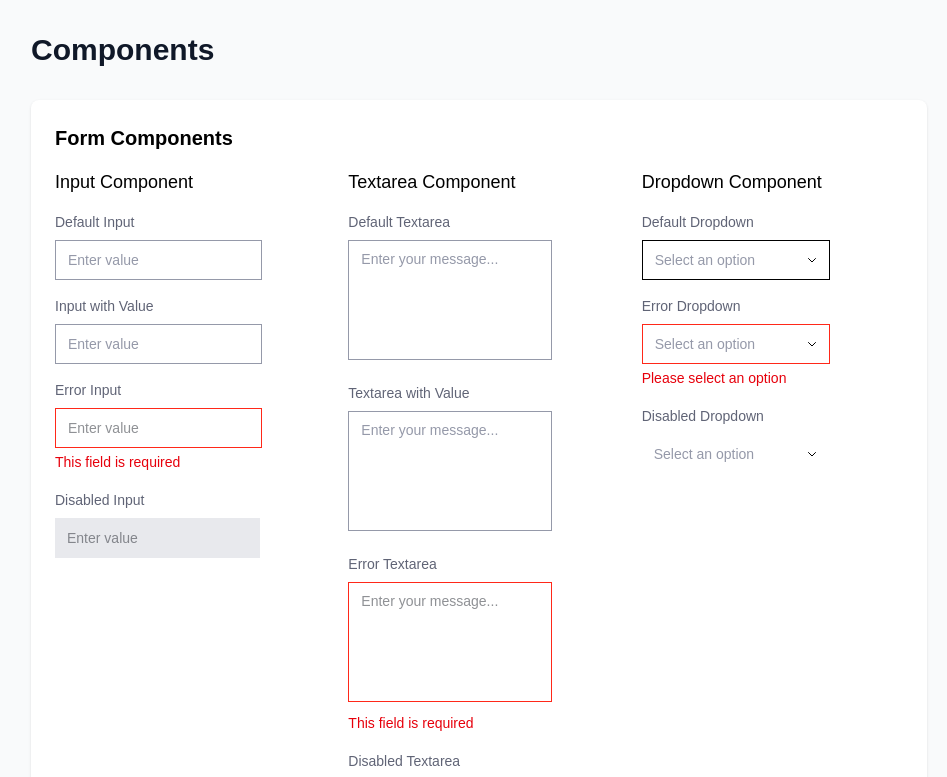
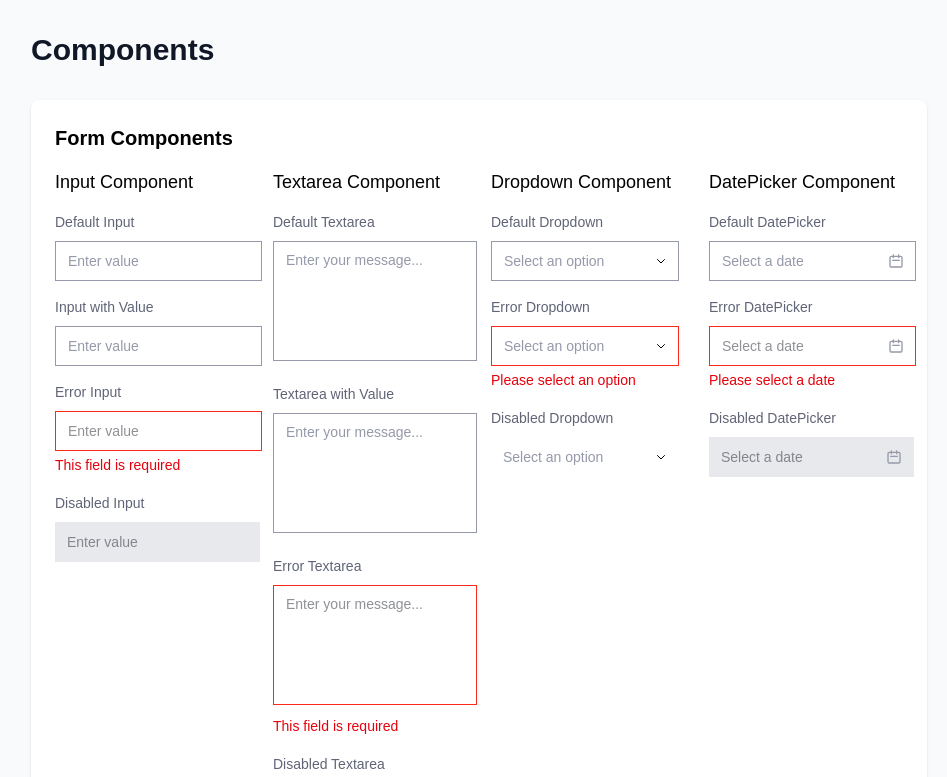
Before and after one commit to joseabril25/quashed-fe-test, a React (Vite) app: page / in a window 1280 px wide. Shown: the top 777 px of the page, without its empty margins (161-1108 px from the left). Built offline with nearby package versions, Linux system fonts and the light colour scheme.

Commit message:
chore: created date picker and installed react-datepicker, customized react-datepicker

```diff
--- a/package.json
+++ b/package.json
@@ -12,7 +12,9 @@
   "dependencies": {
     "@reduxjs/toolkit": "^2.8.2",
     "@tailwindcss/vite": "^4.1.11",
+    "@types/react-datepicker": "^7.0.0",
     "react": "^19.1.0",
+    "react-datepicker": "^8.4.0",
     "react-dom": "^19.1.0",
     "react-redux": "^9.2.0",
     "tailwindcss": "^4.1.11"
--- a/src/App.tsx
+++ b/src/App.tsx
@@ -5,11 +5,13 @@ import { Button } from './components/ui/Button'
 import { Chip } from './components/ui/Chip'
 import { Dropdown } from './components/ui/Dropdown'
 import { TexAarea } from './components/ui/TextArea'
+import { DatePicker } from './components/ui/DatePicker'
 
 function App() {
   const [inputValue, setInputValue] = useState('')
   const [textareaValue, setTextareaValue] = useState('')
   const [dropdownValue, setDropdownValue] = useState('')
+  const [dateValue, setDateValue] = useState<Date | null>(null)
 
   const dropdownOptions = [
     { value: 'option1', label: 'Option 1' },
@@ -26,7 +28,7 @@ function App() {
         {/* Form Component Examples */}
         <div className="bg-white p-6 rounded-lg shadow">
           <h2 className="text-xl font-semibold mb-4">Form Components</h2>
-          <div className="grid grid-cols-3 gap-8">
+          <div className="grid grid-cols-4 gap-6">
             {/* Input Examples */}
             <div>
               <h3 className="text-lg font-medium mb-4">Input Component</h3>
@@ -125,6 +127,38 @@ function App() {
                 </div>
               </div>
             </div>
+
+            {/* DatePicker Examples */}
+            <div>
+              <h3 className="text-lg font-medium mb-4">DatePicker Component</h3>
+              <div className="space-y-4">
+                <div>
+                  <DatePicker
+                    label="Default DatePicker"
+                    value={dateValue}
+                    onChange={setDateValue}
+                    placeholder="Select a date"
+                  />
+                </div>
+
+                <div>
+                  <DatePicker
+                    label="Error DatePicker"
+                    error
+                    errorMessage="Please select a date"
+                    placeholder="Select a date"
+                  />
+                </div>
+
+                <div>
+                  <DatePicker
+                    label="Disabled DatePicker"
+                    disabled
+                    placeholder="Select a date"
+                  />
+                </div>
+              </div>
+            </div>
           </div>
         </div>
 
--- /dev/null
+++ b/src/components/ui/DatePicker.tsx
@@ -0,0 +1,80 @@
+import { forwardRef } from 'react';
+import ReactDatePicker from 'react-datepicker';
+import { getFormStateStyles, getFormState } from '../../utils/formStyles';
+import "react-datepicker/dist/react-datepicker.css";
+
+interface DatePickerProps {
+  label: string;
+  value?: Date | null;
+  onChange?: (date: Date | null) => void;
+  placeholder?: string;
+  error?: boolean;
+  errorMessage?: string;
+  disabled?: boolean;
+  dateFormat?: string;
+}
+
+export const DatePicker = ({
+  label,
+  value,
+  onChange,
+  placeholder = "Select a date",
+  error,
+  errorMessage,
+  disabled,
+  dateFormat = "MM/dd/yyyy"
+}: DatePickerProps) => {
+  const stateStyles = getFormStateStyles();
+  const currentState = getFormState(disabled, error);
+
+  // Custom input component that matches our form style
+  const CustomInput = forwardRef<HTMLInputElement, any>(({ value, onClick, placeholder }, ref) => (
+    <div className="relative">
+      <input
+        ref={ref}
+        value={value}
+        onClick={onClick}
+        placeholder={placeholder}
+        readOnly
+        className={stateStyles[currentState]}
+      />
+      {/* Calendar icon placeholder */}
+      <div className="absolute right-3 top-1/2 transform -translate-y-1/2 pointer-events-none">
+        <svg
+          className="w-4 h-4 text-[rgb(var(--color-border))]"
+          fill="none"
+          stroke="currentColor"
+          viewBox="0 0 24 24"
+        >
+          <path
+            strokeLinecap="round"
+            strokeLinejoin="round"
+            strokeWidth={2}
+            d="M8 7V3m8 4V3m-9 8h10M5 21h14a2 2 0 002-2V7a2 2 0 00-2-2H5a2 2 0 00-2 2v12a2 2 0 002 2z"
+          />
+        </svg>
+      </div>
+    </div>
+  ));
+
+  CustomInput.displayName = 'CustomInput';
+
+  return (
+    <div className="inline-block">
+      <label>{label}</label>
+      <ReactDatePicker
+        selected={value}
+        onChange={onChange}
+        dateFormat={dateFormat}
+        placeholderText={placeholder}
+        disabled={disabled}
+        customInput={<CustomInput />}
+        popperClassName="z-50"
+        calendarClassName="shadow-lg border border-gray-200 rounded-md"
+      />
+      {error && errorMessage && (
+        <div className="mt-1 text-sm text-red-600">{errorMessage}</div>
+      )}
+    </div>
+  );
+};
--- a/src/components/ui/Dropdown.tsx
+++ b/src/components/ui/Dropdown.tsx
@@ -58,12 +58,12 @@ export const Dropdown = ({
 
   return (
     <div className="inline-block" ref={dropdownRef}>
-      <label className="block text-sm font-normal text-[rgb(var(--color-neutral))] mb-2">{label}</label>
+      <label>{label}</label>
       <div className="relative">
         <button
           type="button"
           className={
-            `w-[188px] h-10 px-3 pr-8 text-left text-sm border transition-all duration-200 outline-none bg-white flex items-center justify-between
+            `w-[188px] h-10 px-3 pr-8 text-left text-sm border border-[rgb(var(--color-border))] transition-all duration-200 outline-none bg-white flex items-center justify-between
             ${stateStyles[currentState]} ${!disabled ? 'cursor-pointer' : ''}`
           }
           onClick={() => !disabled && setIsOpen(!isOpen)}
--- a/src/components/ui/Input.tsx
+++ b/src/components/ui/Input.tsx
@@ -13,7 +13,7 @@ export const Input = ({ label, error, errorMessage, className = '', ref, ...prop
 
     return (
       <div className="inline-block">
-        <label className="block text-sm font-normal text-[rgb(var(--color-neutral))] mb-2">{label}</label>
+        <label>{label}</label>
         <input
           ref={ref}
           className={`${stateStyles[currentState]} ${className}`}
--- a/src/components/ui/TextArea.tsx
+++ b/src/components/ui/TextArea.tsx
@@ -13,7 +13,7 @@ export const TexAarea = ({ label, error, errorMessage, className = '', ref, ...p
 
   return (
     <div className="inline-block">
-      <label className="block text-sm font-normal text-[rgb(var(--color-neutral))] mb-2">{label}</label>
+      <label>{label}</label>
       <textarea
         ref={ref}
         className={`${stateStyles[currentState]} ${className}`}
--- a/src/styles.css
+++ b/src/styles.css
@@ -29,11 +29,21 @@
     height: 40px;
     padding: 8px 12px;
     font-size: 14px;
+    font-family: 'Gabarito', sans-serif;
     border: 1px solid rgb(var(--color-border));
     transition: all 0.2s;
     outline: none;
     background-color: white;
     color: rgb(var(--color-surface));
+  }
+
+  label {
+    font-family: 'Gabarito', sans-serif;
+    display: block;
+    font-size: 14px;
+    font-weight: 400;
+    color: rgb(var(--color-neutral));
+    margin-bottom: 8px;
   }
 
   input:focus {
@@ -46,6 +56,7 @@
     height: 120px;
     padding: 8px 12px;
     font-size: 14px;
+    font-family: 'Gabarito', sans-serif;
     border: 1px solid rgb(var(--color-border));
     transition: all 0.2s;
     outline: none;
@@ -59,10 +70,73 @@
     box-shadow: none;
   }
 
+  /* Ensure all buttons use the same font */
+  button {
+    font-family: 'Gabarito', sans-serif;
+  }
+
   /* Dropdown button styles - inherits from input styles */
   button[type="button"].dropdown-trigger {
     font-family: inherit;
     border-radius: 0;
+  }
+
+  /* Custom react-datepicker styles */
+  .react-datepicker {
+    font-family: 'Gabarito', sans-serif;
+    border: 1px solid rgb(var(--color-border));
+    border-radius: 6px;
+    box-shadow: 2px 2px 2px 0px rgba(0, 0, 0, 0.2), 2px 2px 2px 0px rgba(0, 0, 0, 0.16);
+  }
+
+  .react-datepicker__header {
+    background-color: rgb(var(--color-primary));
+    border-bottom: 1px solid rgb(var(--color-border));
+    border-radius: 6px 6px 0 0;
+  }
+
+  .react-datepicker__current-month {
+    color: white;
+    font-weight: 600;
+  }
+
+  .react-datepicker__day-name {
+    color: white;
+    font-weight: 500;
+  }
+
+  .react-datepicker__navigation {
+    top: 8px;
+  }
+
+  .react-datepicker__navigation--previous {
+    left: 8px;
+  }
+
+  .react-datepicker__navigation--next {
+    right: 8px;
+  }
+
+  .react-datepicker__day {
+    color: rgb(var(--color-mono));
+    font-size: 14px;
+  }
+
+  .react-datepicker__day:hover {
+    background-color: rgba(205, 227, 255, 1);
+    border-radius: 4px;
+  }
+
+  .react-datepicker__day--selected {
+    background-color: rgb(var(--color-primary));
+    color: white;
+    border-radius: 4px;
+  }
+
+  .react-datepicker__day--today {
+    background-color: rgb(var(--color-primary-light));
+    color: white;
+    border-radius: 4px;
   }
 
   h3 {
```
Also changed, not shown: 1 other file (tests, documents, lock files or other folders).
